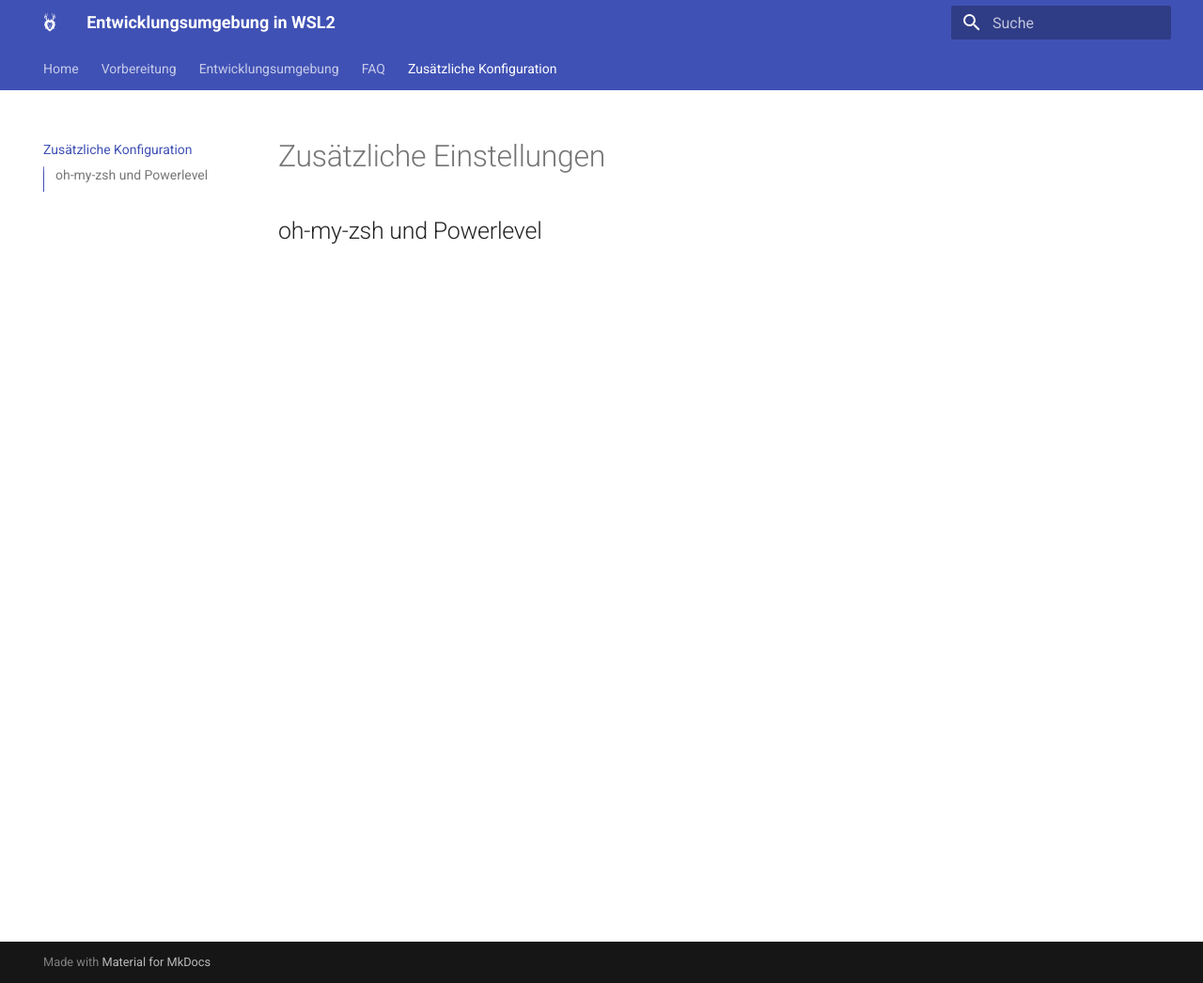
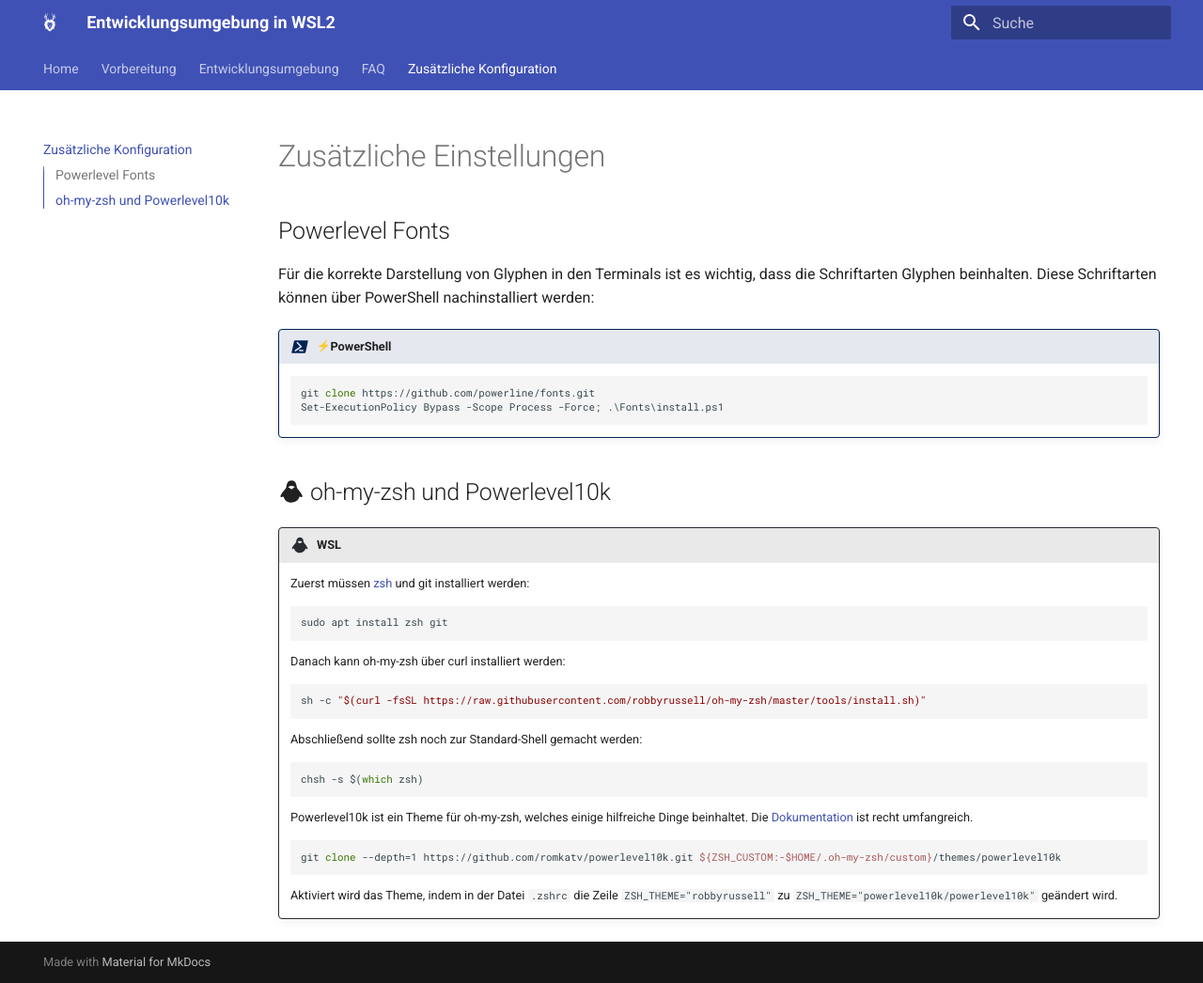
Before and after one commit to Ice2b/DevEnv-Docs, an MkDocs documentation site: the page built from docs/additions.md, in a window 1280 px wide and 1046 px high. Shown: the whole window at 94% size. Built offline with MkDocs 1.6.1 and Material for MkDocs 9.7.7, drawn with Linux system fonts in a browser that asks for light colours; nearby versions of some CDN libraries; emoji names are drawn with the system emoji font.

Commit message:
Added instructions for oh-my-zsh

````diff
--- a/docs/additions.md
+++ b/docs/additions.md
@@ -1,4 +1,30 @@
 # Zusätzliche Einstellungen
 
-## oh-my-zsh und Powerlevel
-##
+## Powerlevel Fonts
+Für die korrekte Darstellung von Glyphen in den Terminals ist es wichtig, dass die Schriftarten Glyphen beinhalten. Diese Schriftarten können über PowerShell nachinstalliert werden:
+!!! powershell ":zap:PowerShell"
+    ```ps1
+    git clone https://github.com/powerline/fonts.git
+    Set-ExecutionPolicy Bypass -Scope Process -Force; .\Fonts\install.ps1
+    ```
+
+## :material-linux: oh-my-zsh und Powerlevel10k
+
+!!! wsl "WSL"
+    Zuerst müssen [zsh](https://www.zsh.org/) und git installiert werden:
+    ```zsh
+    sudo apt install zsh git
+    ```
+    Danach kann oh-my-zsh über curl installiert werden:
+    ```zsh
+    sh -c "$(curl -fsSL https://raw.githubusercontent.com/robbyrussell/oh-my-zsh/master/tools/install.sh)"
+    ```
+    Abschließend sollte zsh noch zur Standard-Shell gemacht werden:
+    ```zsh
+    chsh -s $(which zsh)
+    ```
+    Powerlevel10k ist ein Theme für oh-my-zsh, welches einige hilfreiche Dinge beinhaltet. Die [Dokumentation](https://github.com/romkatv/powerlevel10k) ist recht umfangreich.
+    ```zsh
+    git clone --depth=1 https://github.com/romkatv/powerlevel10k.git ${ZSH_CUSTOM:-$HOME/.oh-my-zsh/custom}/themes/powerlevel10k
+    ```
+    Aktiviert wird das Theme, indem in der Datei `.zshrc` die Zeile `ZSH_THEME="robbyrussell"` zu `ZSH_THEME="powerlevel10k/powerlevel10k"` geändert wird.
````
Also changed, not shown: includes/abbreviations.md (+0 -1 lines).
